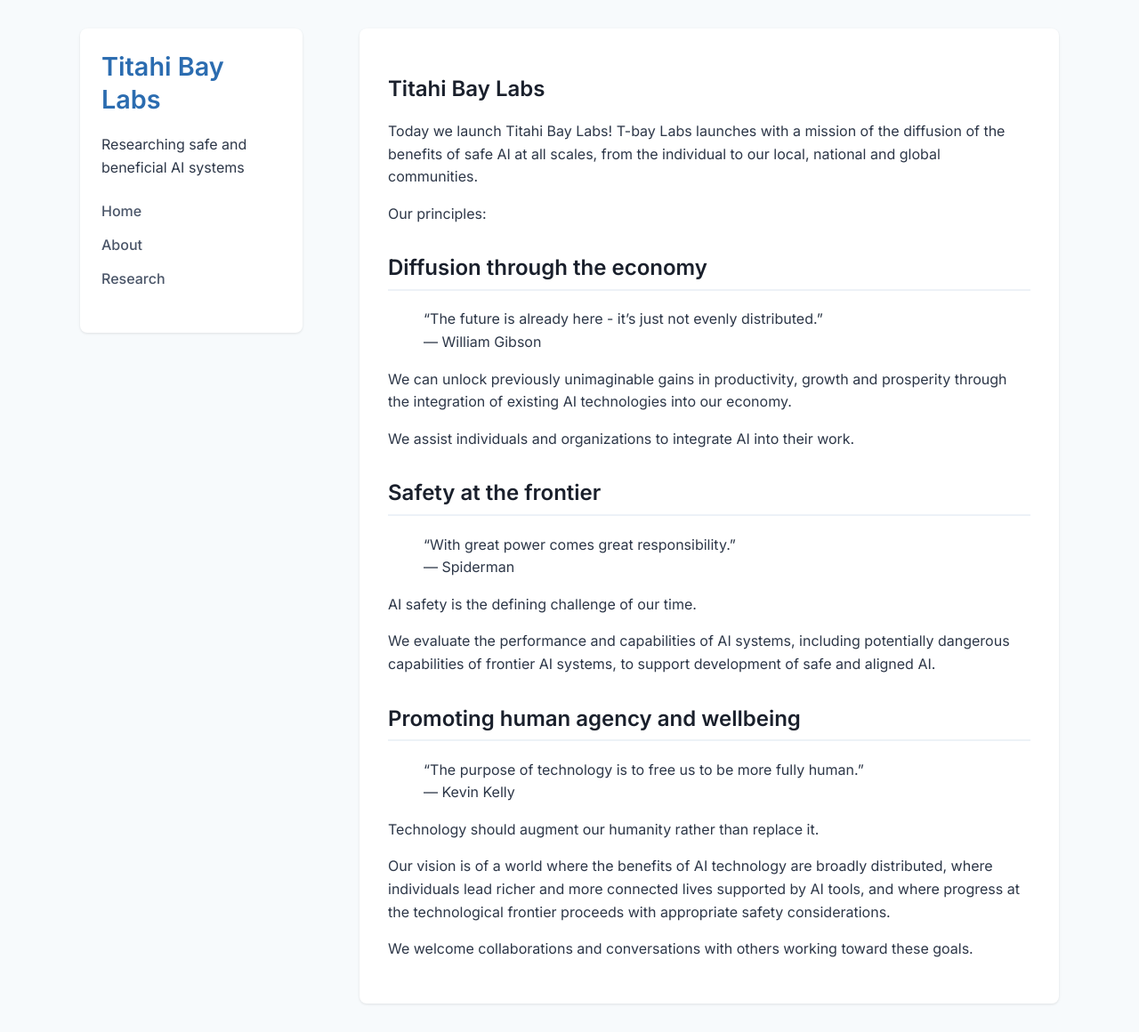
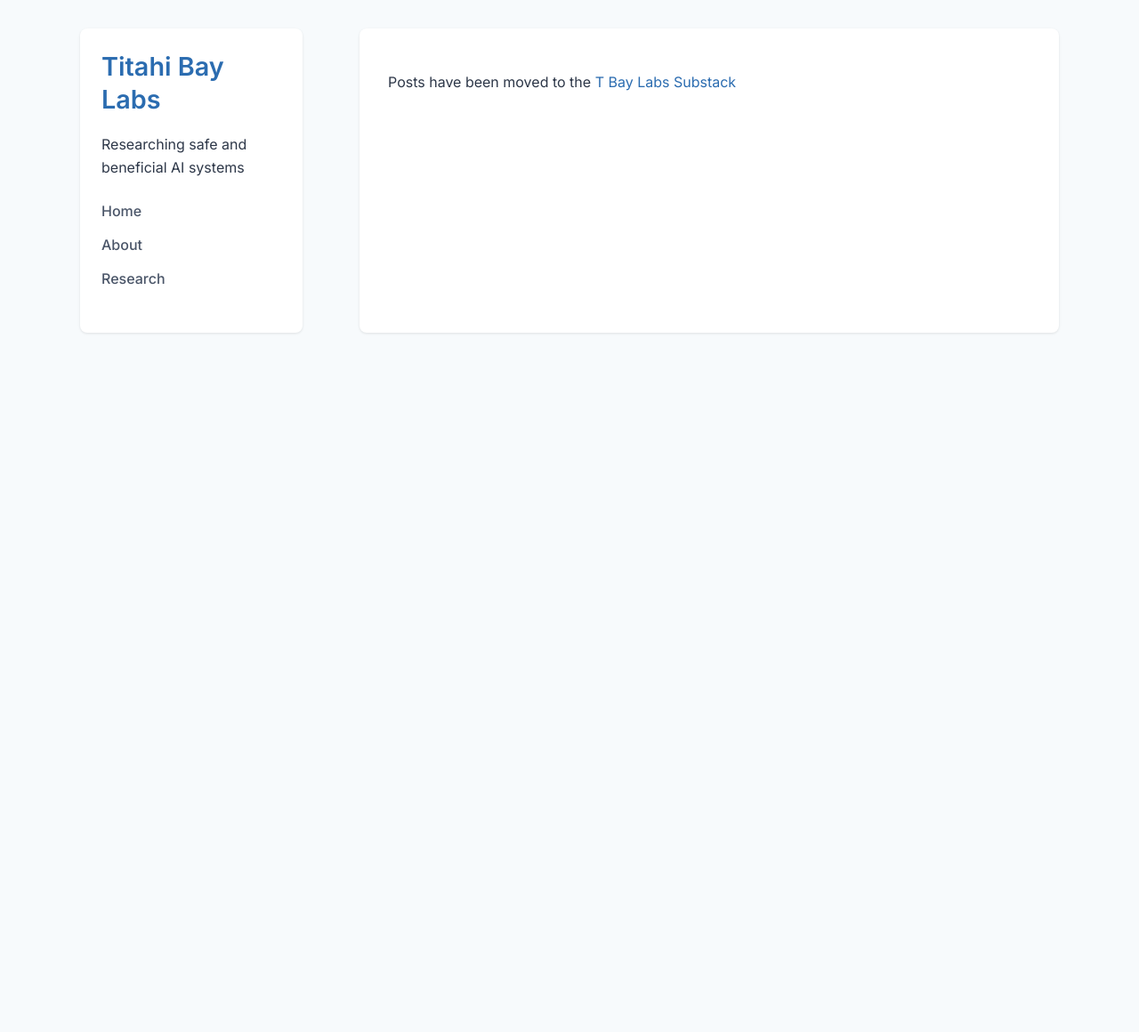
Before and after one commit to tbaylabs/tbaylabs.github.io, a Jekyll site: the page built from pages/about.md, in a window 1280 px wide and 1160 px high. Shown: the whole window at 89% size. Built offline with Jekyll 4.4.1, drawn with Linux system fonts in a browser that asks for light colours.

Commit message:
Update about.md

```diff
--- a/pages/about.md
+++ b/pages/about.md
@@ -4,37 +4,4 @@ title: About - Titahi Bay Labs
 permalink: /about/
 ---
 
-# Titahi Bay Labs
-
-Today we launch Titahi Bay Labs! T-bay Labs launches with a mission of the diffusion of the benefits of safe AI at all scales, from the individual to our local, national and global communities.
-
-Our principles:
-
-## Diffusion through the economy
-
-> "The future is already here - it's just not evenly distributed."
-> — William Gibson
-
-We can unlock previously unimaginable gains in productivity, growth and prosperity through the integration of existing AI technologies into our economy.
-
-We assist individuals and organizations to integrate AI into their work.
-
-## Safety at the frontier
-
-> "With great power comes great responsibility."
-> — Spiderman
-
-AI safety is the defining challenge of our time.
-
-We evaluate the performance and capabilities of AI systems, including potentially dangerous capabilities of frontier AI systems, to support development of safe and aligned AI.
-
-## Promoting human agency and wellbeing
-
-> "The purpose of technology is to free us to be more fully human."
-> — Kevin Kelly
-
-Technology should augment our humanity rather than replace it.
-
-Our vision is of a world where the benefits of AI technology are broadly distributed, where individuals lead richer and more connected lives supported by AI tools, and where progress at the technological frontier proceeds with appropriate safety considerations.
-
-We welcome collaborations and conversations with others working toward these goals.
+Posts have been moved to the [T Bay Labs Substack](https://tbaylabs.substack.com/)
```
